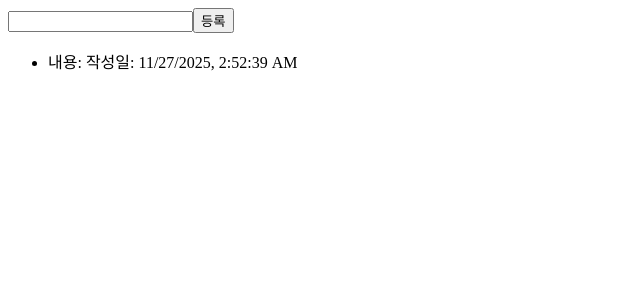
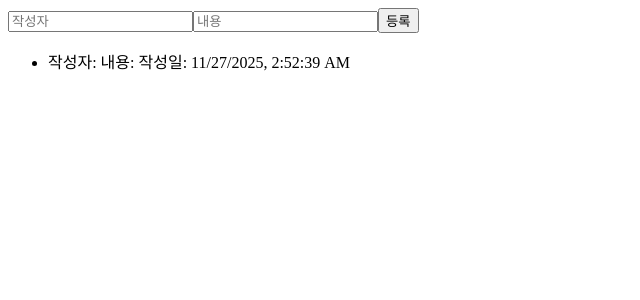
Before and after one commit to code1218/korit_9_gov_react, a React (Vite) app: page / in a window 1280 px wide. Both pictures are taken after a click on the button "등록". Shown: the top 300 px of the page, without its empty margins (0-640 px from the left). Built offline with nearby package versions, Linux system fonts and the light colour scheme.

Commit message:
todo 작성자 추가

```diff
--- /dev/null
+++ b/src/ch02/App02_4.jsx
@@ -0,0 +1,69 @@
+import { useState } from "react";
+
+function App02_4() {
+    // 전체 todo 객체들이 들어 있는 배열을 저장 할 상태 만들기
+    const [ todos, setTodos ] = useState([]);
+
+    return <>
+        <TodoInput todos={todos} setTodos={setTodos} />
+        <TodoList todos={todos} />
+    </>
+}
+
+
+function TodoInput({ todos, setTodos }) {
+    // input 내용 저장 할 상태 만들기
+    const [ value, setValue ] = useState({
+        writer: "",
+        content: "",
+    });
+
+    // input 내용 value 상태에 저장
+    const handleOnChange = (e) => {
+        const { name, value:inputValue } = e.target;
+        setValue({
+            ...value,
+            [name]: inputValue,
+        });
+    }
+
+    // 등록버튼 누르면 이 함수 동작
+    const handleOnClick = () => {
+
+        // todo 배열에 추가할 todo객체 생성
+        const todo = {
+            // writer: value.writer,
+            // content: value.content,
+            ...value,
+            writeDate: new Date().toLocaleString(),
+        }
+
+        setTodos([...todos, todo]); // todo 배열에 추가
+        // 새로운 배열을 만들어서 기존의 todos에 들어있던 요소들
+        // 스프레드로 다 복사하고 마지막에 새로만든 todo 객체 추가
+
+        setValue({
+            writer: "",
+            content: "",
+        });   // input 내용 초기화
+    }
+
+    return <div>
+        <input type="text" name="writer" value={value.writer} onChange={handleOnChange} placeholder="작성자" />
+        <input type="text" name="content" value={value.content} onChange={handleOnChange} placeholder="내용" />
+        <button onClick={handleOnClick}>등록</button>
+    </div>
+}
+
+
+function TodoList({todos}) {
+    // todos를 받아서 map을 돌려 li 요소로 바꾼다음 화면에 출력
+    // 객체 -> <li> 변환
+    return <ul>
+        {
+            todos.map(todo => <li>작성자: {todo.writer} 내용: {todo.content} 작성일: {todo.writeDate}</li>)
+        }
+    </ul>
+}
+
+export default App02_4;
--- a/src/main.jsx
+++ b/src/main.jsx
@@ -4,13 +4,15 @@ import App02 from './ch02/App02';
 import Counter from './ch02/Counter';
 import App02_2 from './ch02/App02_2';
 import App02_3 from './ch02/App02_3';
+import App02_4 from './ch02/App02_4';
 
 const appObj = {
     ch01: <App01 />,
     ch02: <App02 />,
     ch02_2: <App02_2 />,
     ch02_3: <App02_3 />,
+    ch02_4: <App02_4 />,
     counter: <Counter />,
 }
 
-createRoot(document.getElementById('root')).render(appObj.ch02_3);
+createRoot(document.getElementById('root')).render(appObj.ch02_4);
```
